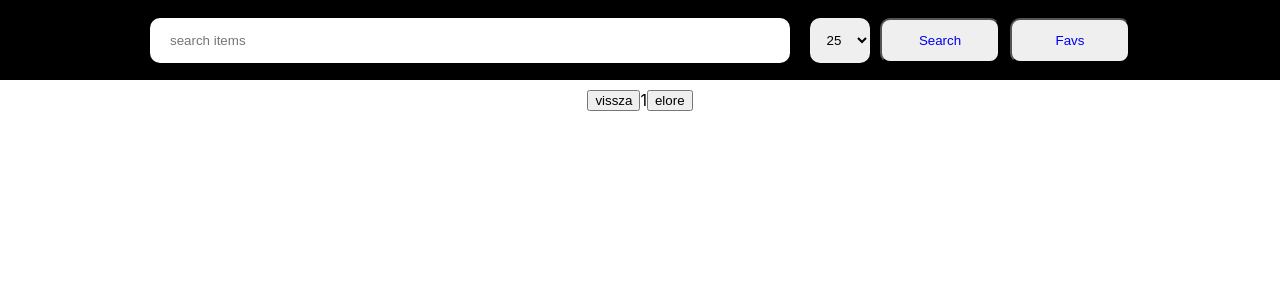
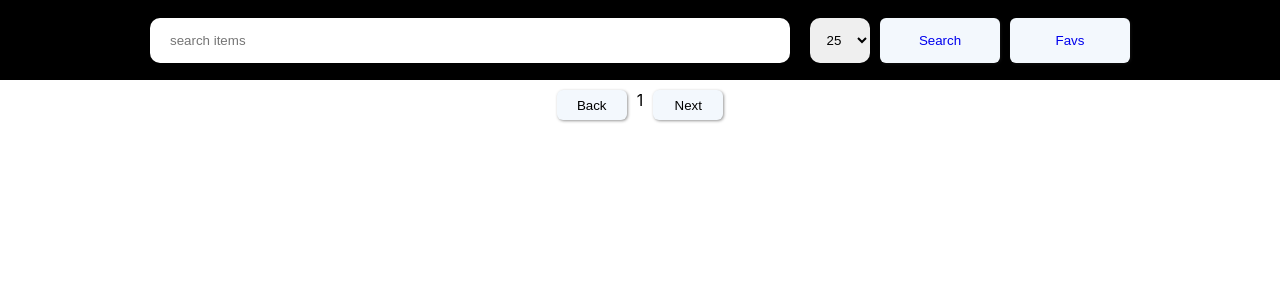
Before and after one commit to gergodancs/artwork, a React (Create React App) app: page /results in a window 1280 px wide. Shown: the top 300 px of the page. Built offline with nearby package versions, Linux system fonts and the light colour scheme.

Commit message:
add more style

```diff
--- a/src/components/ArtworkDetails.jsx
+++ b/src/components/ArtworkDetails.jsx
@@ -31,7 +31,7 @@ const ArtworkDetails = () => {
           <img src={imgUrl} alt="pics" />
         </li>
       </ul>
-      <button onClick={addFav}>Favourite</button>
+      <button onClick={addFav}>Add Favourite</button>
     </div>
   );
 };
--- a/src/components/ArtworkList.jsx
+++ b/src/components/ArtworkList.jsx
@@ -19,13 +19,13 @@ const ArtworkList = () => {
   const decrementPage = () => dispatch(artworkActions.decrementPage());
 
   const incrementPage = () => dispatch(artworkActions.incerementPage());
-  console.log(results);
+
   return (
     <div className="artworks_wrapper">
       <div className="pagination">
-        <button onClick={decrementPage}>vissza</button>
+        <button onClick={decrementPage}>Back</button>
         <span>{page}</span>
-        <button onClick={incrementPage}>elore</button>
+        <button onClick={incrementPage}>Next</button>
       </div>
       <div className="results__container">
         {results.map((item) => {
--- a/src/components/Card.jsx
+++ b/src/components/Card.jsx
@@ -2,12 +2,12 @@ import { Link } from "react-router-dom";
 import "./styles/cards.css";
 import { useSelector, useDispatch } from "react-redux";
 import { artworkActions } from "../store/artworks-slice";
-import { fetchDetails } from "../store/artworks-slice";
 
 const Card = (props) => {
   const dispatch = useDispatch();
   const details = useSelector((state) => state.artwork.details);
-  const favs = useSelector((state) => state.artwork.favourites);
+
+  const imgUrl = useSelector((state) => state.artwork.imageUrl);
 
   const addFav = () => {
     dispatch(
@@ -15,16 +15,16 @@ const Card = (props) => {
         id: details.id,
         title: details.title,
         date: details.date_display,
-        type: details.type,
-        img: `https://www.artic.edu/iiif/2/${props.imgId}/full/843,/0/default.jpg`,
+        type: details.artwork_type_title,
+        img: imgUrl,
       })
     );
   };
-  const onClickAddFav = () => {
-    props.getDetails(props.id, props.imgId);
-    addFav();
-    console.log(favs);
+  const onClickAddFav = (id, imgId) => {
+    props.getDetails(id, imgId);
+    if (details.title) return addFav(id, imgId);
   };
+
   return (
     <div className="card">
       <img
@@ -35,7 +35,9 @@ const Card = (props) => {
       <button onClick={() => props.getDetails(props.id, props.imgId)}>
         <Link to="/details">Show Details</Link>
       </button>
-      <button onClick={() => onClickAddFav()}>Add to Favourites</button>
+      <button onClick={() => onClickAddFav(props.id, props.imgId)}>
+        Add to Favourites
+      </button>
     </div>
   );
 };
--- a/src/components/Favourites.jsx
+++ b/src/components/Favourites.jsx
@@ -9,18 +9,19 @@ const Favourites = () => {
   const removeFav = (id) => {
     dispatch(artworkActions.replaceFavourite(id));
   };
+
   return (
     <div className="favs__container">
       {favourites.map((item) => {
         return (
-          <div key={item.id}>
-            <ul>
-              <li>Title: {item.title}</li>
-              <li>Date: {item.date}</li>
-              <li>Type: {item.type}</li>
+          <div key={item?.id}>
+            <ul key={item?.id}>
+              <li>Title: {item?.title}</li>
+              <li>Date: {item?.date}</li>
+              <li>Type: {item?.type}</li>
 
               <li>
-                <img src={item.img} alt="pics" />
+                <img src={item?.img} alt="pics" />
               </li>
               <li>
                 <button onClick={() => removeFav(item.id)}>Remove</button>
--- a/src/components/SearchForm.jsx
+++ b/src/components/SearchForm.jsx
@@ -7,7 +7,6 @@ import "./styles/searchbar.css";
 
 const SearchForm = () => {
   const [enteredText, setEnteredText] = useState("");
-  const [isSubmitted, setIsSubmitted] = useState(false);
   const dispatch = useDispatch();
 
   const numofArts = useSelector((state) => state.artwork.numberOfArts);
@@ -21,13 +20,12 @@ const SearchForm = () => {
     else {
       dispatch(fetchArtworks(enteredText, page, numofArts));
     }
-  }, [dispatch, enteredText, page, numofArts, isSubmitted]);
+  }, [dispatch, enteredText, page, numofArts]);
 
   const submitHandler = (e) => {
     e.preventDefault();
 
     dispatch(fetchArtworks(enteredText, page, numofArts));
-    console.log(enteredText);
   };
   return (
     <div className="search__bar">
--- a/src/components/styles/artworklist.css
+++ b/src/components/styles/artworklist.css
@@ -15,7 +15,29 @@
   display: flex;
   justify-content: center;
 }
+.pagination > button {
+  height: 30px;
+  width: 70px;
+  border: none;
+  border-radius: 6px;
+  background-color: rgb(243, 248, 253);
+  box-shadow: 1px 1px 3px rgba(34, 34, 34, 0.466);
+  transition-duration: 0.2s;
+}
+.pagination > button:hover {
+  transform: scale(0.98);
+  box-shadow: 1px 1px 3px rgba(34, 34, 34, 0.466) inset;
+  background-color: white;
+}
 .artworks_wrapper {
   position: relative;
   top: 90px;
 }
+.pagination > span {
+  margin: 0 10px;
+}
+@media screen and (max-width: 600px) {
+  .results__container {
+    grid-template-columns: 1fr;
+  }
+}
--- a/src/components/styles/cards.css
+++ b/src/components/styles/cards.css
@@ -11,3 +11,18 @@
 .card > img {
   max-height: 300px;
 }
+.card > button {
+  border: none;
+  height: 30px;
+  width: 150px;
+  margin-bottom: 10px;
+  border-radius: 6px;
+  background-color: rgb(243, 248, 253);
+  box-shadow: 1px 1px 3px rgba(34, 34, 34, 0.466);
+  transition-duration: 0.2s;
+}
+.card > button:hover {
+  transform: scale(0.98);
+  box-shadow: 1px 1px 3px rgba(34, 34, 34, 0.466) inset;
+  background-color: white;
+}
--- a/src/components/styles/searchbar.css
+++ b/src/components/styles/searchbar.css
@@ -33,8 +33,18 @@ select {
 form > button {
   height: 45px;
   width: 120px;
-  border-radius: 10px;
+  border: none;
+  border-radius: 6px;
+  background-color: rgb(243, 248, 253);
+  box-shadow: 1px 1px 3px rgba(34, 34, 34, 0.466);
+  transition-duration: 0.2s;
 }
+form > button:hover {
+  transform: scale(0.98);
+  box-shadow: 1px 1px 3px rgba(34, 34, 34, 0.466) inset;
+  background-color: white;
+}
+
 a {
   text-decoration: none;
 }
--- a/src/index.css
+++ b/src/index.css
@@ -1,5 +1,6 @@
 * {
   box-sizing: border-box;
+  text-decoration: none;
 }
 
 body {
```
